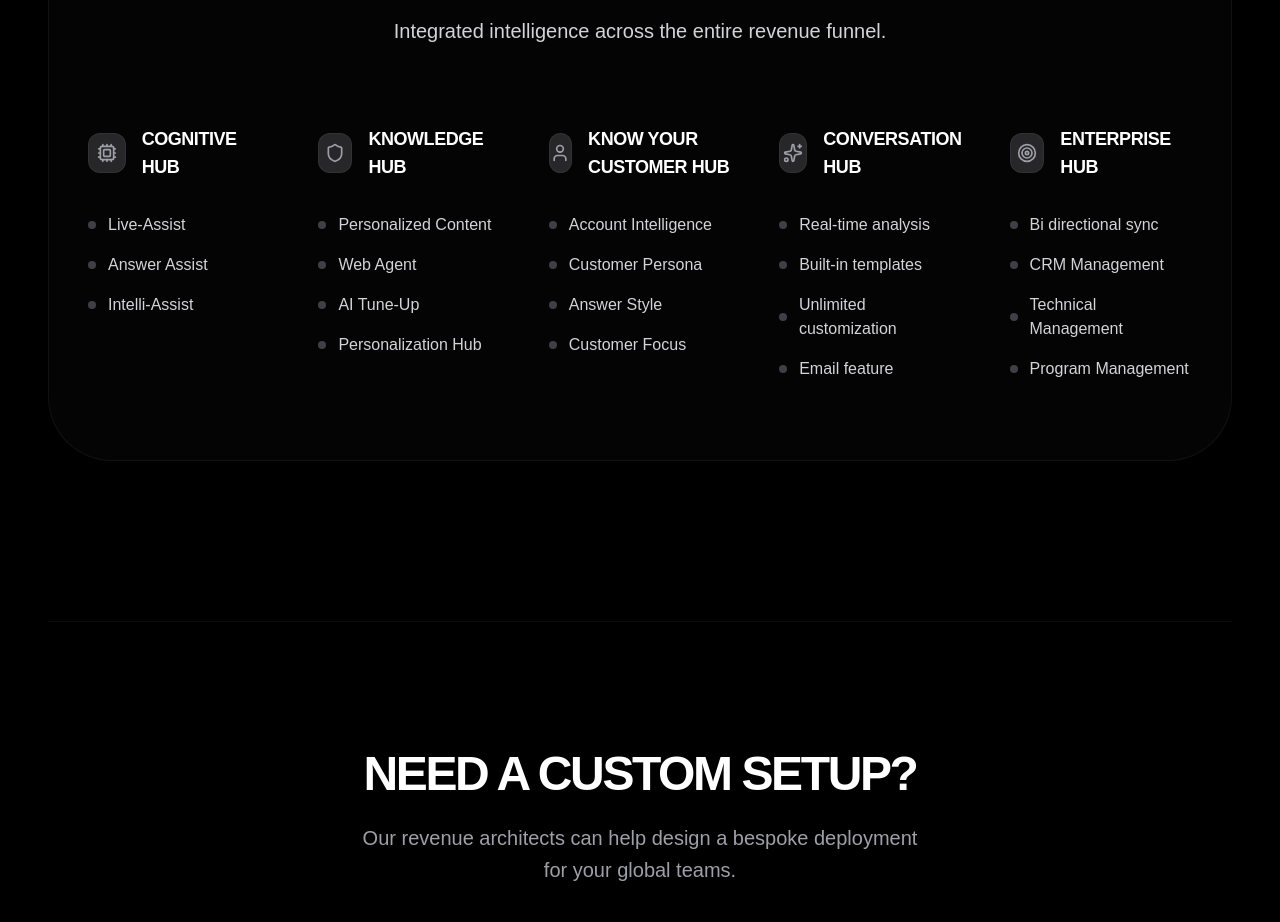
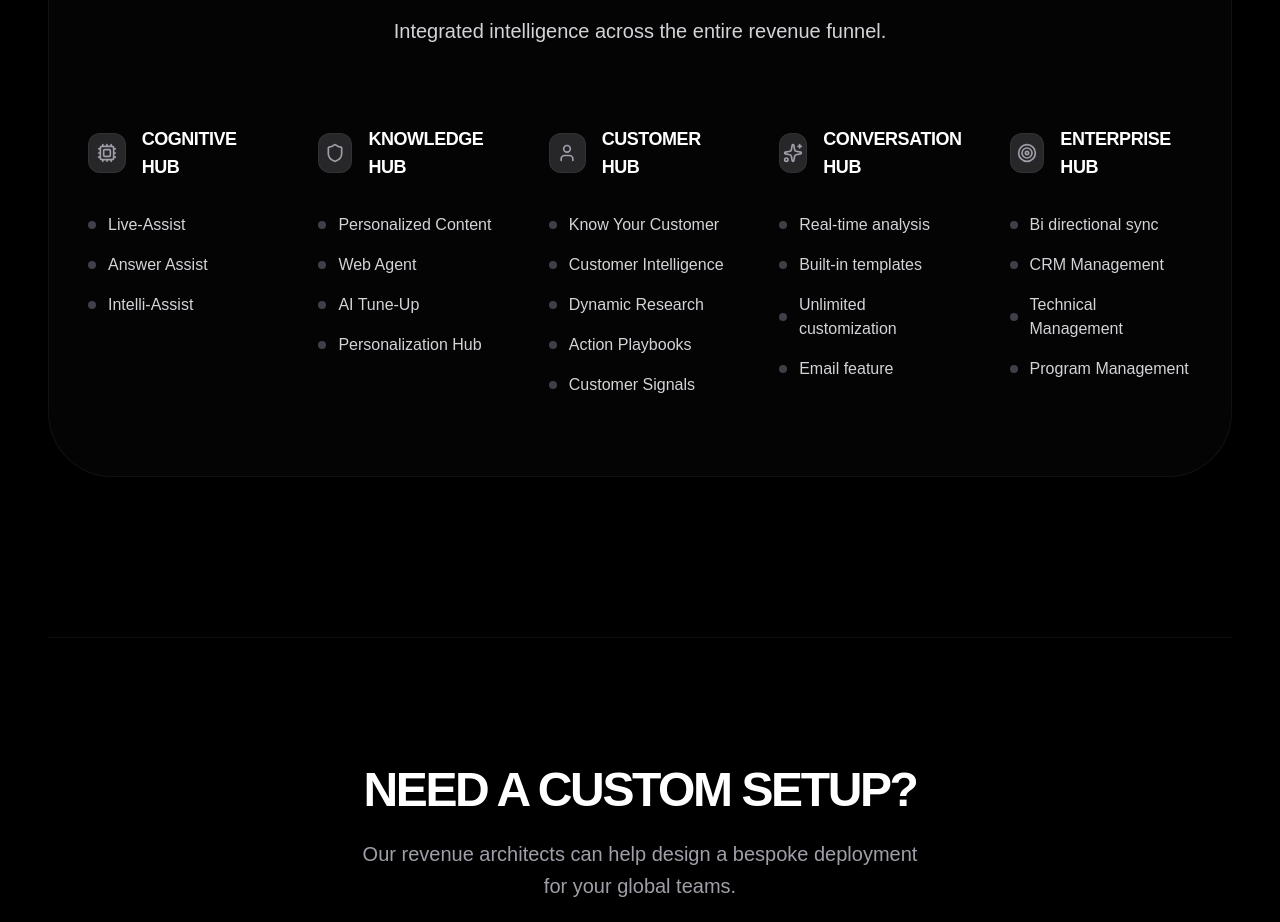
Before and after one commit to nexomac/spiked-landing-page, a SvelteKit app: page /pricing in a window 1280 px wide. Shown: the part 1900-2822 px from the top of the page. Built offline with nearby package versions, Linux system fonts and the light colour scheme.

Commit message:
Ftext change

```diff
--- a/src/routes/pricing/+page.svelte
+++ b/src/routes/pricing/+page.svelte
@@ -100,13 +100,14 @@
 			],
 		},
 		{
-			title: "Know Your Customer Hub",
+			title: "Customer Hub",
 			icon: User,
 			items: [
-				"Account Intelligence",
-				"Customer Persona",
-				"Answer Style",
-				"Customer Focus",
+				"Know Your Customer",
+				"Customer Intelligence",
+				"Dynamic Research",
+				"Action Playbooks",
+				"Customer Signals",
 			],
 		},
 		{
```
